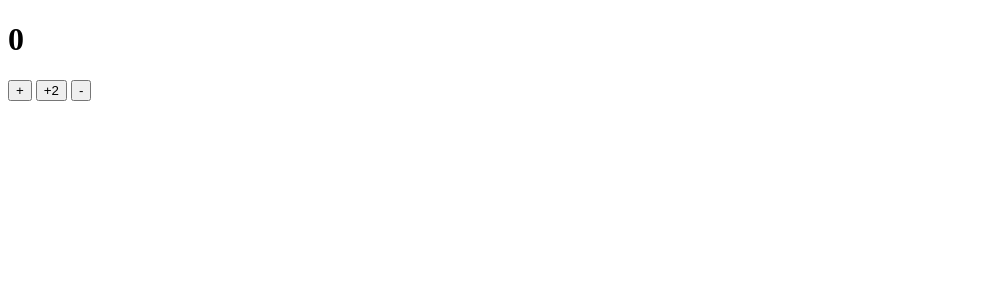
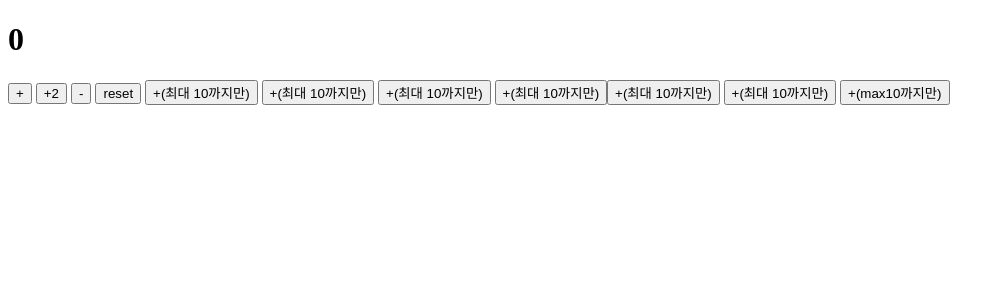
Before and after one commit to Hee4885/Programming_3115, a React (Vite) app: page / in a window 1280 px wide. Shown: the top 300 px of the page, without its empty margins (0-1005 px from the left). Built offline with nearby package versions, Linux system fonts and the light colour scheme.

Commit message:
CounterApp +(최대 10까지), if, ?:, 함수, () => 함수(), Math.min();

```diff
--- a/src/CounterApp.jsx
+++ b/src/CounterApp.jsx
@@ -9,12 +9,35 @@
   // 상태를 나타냄 / 기본값 : 0, count : 이전 또는 현재 값, setCount : count 값 변경 함수
   // count 값을 변경할 때 setCount() 를 사용해서 변경해야 함. => react가 상태변화를 눈치챔
 
+function plusMax10(){
+    setCount((count) => {
+        if(count + 1 >= 10) return 10;
+        return count + 1;
+    });
+}
+
   return (
     <>
     <h1>{count}</h1>
     <button onClick={() => setCount((count)=>count+1)}>+</button> {/*error : Too many re-randers*/}
     <button onClick={() => setCount((count)=>count+2)}>+2</button> {/*error : Too many re-randers*/}
     <button onClick={() => setCount((count)=>count-1)}>-</button> {/*error : Too many re-randers*/}
+    <button onClick={() => setCount(0)}>reset</button> {/*이전 값이 필요 없으므로 0으로 값을 줌*/}
+    <button onClick={() => setCount((count)=>count>=10?10:count+1)}>+(최대 10까지만)</button> {/*error : Too many re-randers*/}
+    <button onClick={() => setCount((count)=>count==10?10:count+1)}>+(최대 10까지만)</button> {/*error : Too many re-randers*/}
+    <button onClick={() => setCount((count)=>count+1 < 10? count+1 : 10)}>+(최대 10까지만)</button> {/*error : Too many re-randers*/}
+    <button onClick={() => setCount((count)=>{
+      if(count + 1 >= 10) return 10;
+      return count+1;
+      })}>+(최대 10까지만)</button>
+    <button onClick={() => plusMax10()}>+(최대 10까지만)</button> {/*error : Too many re-randers*/}
+    <button onClick={plusMax10}>+(최대 10까지만)</button> {/*error : Too many re-randers*/}
+
+{/* 다른 방식 */}
+    <button onClick={() => setCount((count)=>Math.min(10,count+1))}>+(max10까지만)</button> {/*error : Too many re-randers*/}
+
+
+
       {/* <button
         // className="counter"
         // onClick={setCount((count) => count + 1)}     () => 익명 함수 없이 선언(정의)하면 무한루프 돌기 때문에 안됨
--- a/src/main.jsx
+++ b/src/main.jsx
@@ -2,7 +2,7 @@
 import { createRoot } from 'react-dom/client'
 // import './index.css'
 import CounterApp from './CounterApp.jsx'
-// import App from './App.jsx'  .
+// import App from './App.jsx'
 
 createRoot(document.getElementById('root')).render(
   <StrictMode>
```
Also changed, not shown: 1 other file (tests, documents, lock files or other folders).
